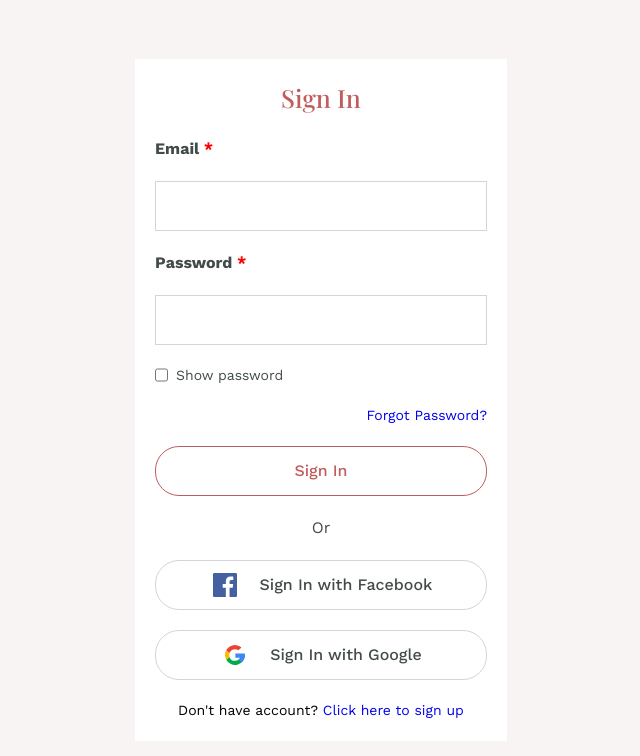
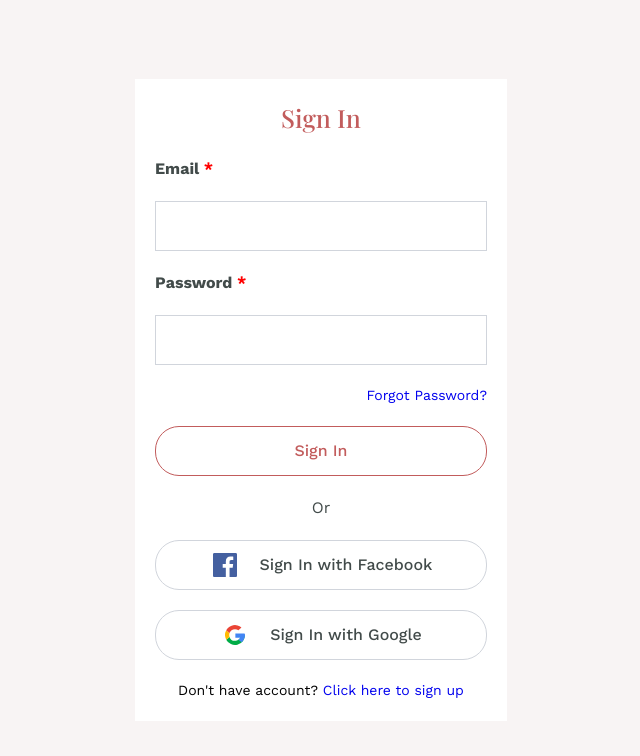
Before and after one commit to Vinzecta/Web-Project, a Next.js app in the folder next-web/: page /registeration in a window 1280 px wide. Shown: the top 756 px of the page, without its empty margins (319-959 px from the left). Built offline with nearby package versions, Linux system fonts and the light colour scheme.

Commit message:
Add show password feature in sign in section

```diff
--- a/next-web/next.config.mjs
+++ b/next-web/next.config.mjs
@@ -1,4 +1,14 @@
 /** @type {import('next').NextConfig} */
-const nextConfig = {};
+const nextConfig = {
+  async redirects() {
+    return [
+      {
+        source: "/",            // Đường dẫn gốc
+        destination: "/home",   // Trang sẽ chuyển đến
+        permanent: true         // 301 Redirect (tốt cho SEO)
+      },
+    ];
+  },
+};
 
 export default nextConfig;
--- a/next-web/src/app/Menu/Menu.jsx
+++ b/next-web/src/app/Menu/Menu.jsx
@@ -19,7 +19,7 @@ import { motion, AnimatePresence } from 'framer-motion';
 const workSans = Work_Sans({
   subsets: ["latin"],
   weight: ["400", "500", "600", "700"],
-  variable: "--font-work-sans",
+  className: "--font-work-sans",
 });
 
 export default function MenuBar({onClose, menuStatus}) {
--- a/next-web/src/app/page.jsx
+++ /dev/null
@@ -1,38 +0,0 @@
-import Header from "./header/Header"
-import Footer from "./footer/Footer"
-import Banner from "./banner/Banner"
-import Image from "../../public/image-1.jpg"
-import Introduction from "./home/Introduction"
-import Category from "./home/Category"
-import Popular from "./home/Popular"
-import Review from "./home/Review"
-import Hero from "./hero/Hero"
-import "./home/Homepage.css"
-import Link from "next/link"
-
-function Homepage() {
-    const welcome = "WELCOME TO CERAMIC SHOP";
-    const title = "Elevate Your Space with Ceramic Elegance";
-    const content = "Starting from just $149.00";
-    const button = "SHOP NOW!";
-    return (
-        <>
-            <Header/>
-            <Banner welcome={welcome}
-                    title={title}
-                    content={content}
-                    image={Image}
-                    button={button}
-                    navigation="/shop" />
-            <Introduction/>
-            <Category/>
-            <Popular sub_title="MOST POPULAR" title="Discover the Latest Additions at Your Top Choice Flower Shop"/>
-            <Popular sub_title="TRENDING NOW" title="Minimalist Ceramic Designs" />
-            <Review/>
-            <Hero/>
-            <Footer/>
-        </>
-    );
-}
-
-export default Homepage;
--- a/next-web/src/app/registeration/SignIn.jsx
+++ b/next-web/src/app/registeration/SignIn.jsx
@@ -10,6 +10,8 @@ import Error from "../error message/Error";
 import { AnimatePresence } from "framer-motion";
 import CircularProgress from '@mui/material/CircularProgress';
 import { useRouter } from "next/navigation";
+import VisibilityOutlinedIcon from '@mui/icons-material/VisibilityOutlined';
+import VisibilityOffOutlinedIcon from '@mui/icons-material/VisibilityOffOutlined';
 
 const workSans = Work_Sans({
   subsets: ["latin"],
@@ -27,6 +29,7 @@ function SignIn() {
     const button = useRef(null);
     const loadingSpinner = useRef(null);
     const router = useRouter();
+    const [type, setType] = useState({password: formData.password.length > 0})
 
     useEffect(() => {
         if (required.email !== "" && formData.email !== "") {
@@ -37,6 +40,10 @@ function SignIn() {
             setRequired(prev => ({ ...prev, password: "" }))
         }
     }, [formData]);
+
+    useEffect(() => {
+        setType({password: formData.password.length > 0});
+    }, [formData.password]);
 
     const handleSubmit = async (e) => {
         e.preventDefault();
@@ -68,7 +75,7 @@ function SignIn() {
             const data = await res.json();
             if (data.success) {
                 const timeout = setTimeout(() => {
-                    // router.push("/home");
+                    router.push("/home");
                     setSubmitData(false);
                 }, 2000)
             } else {
@@ -111,11 +118,16 @@ function SignIn() {
                 </AnimatePresence>
             </div>
 
-            <input onInput={(e) => setFormData({...formData, password: e.target.value})} type={showPassword ? "text" : "password"} className={`bg-[white] h-[50px] p-3 border border-gray-300 border-opacity-50 w-[100%] ${workSans.className} font-normal text-[#424b4a]`}/>
+            <div>
+                <input type={showPassword.password ? "text" : "password"} onInput={(e) => setFormData({...formData, password: e.target.value})} name="password" className={`bg-[white] h-[50px] p-3 pr-10 border border-gray-300 border-opacity-50 w-[100%] ${workSans.className} text-[#424b4a] font-normal`} />
 
-            <div className="flex gap-2">
-                <input type="checkbox" onClick={() => setShowPassword(prev => !prev)} />
-                <p className={`text-sm ${workSans.className} font-normal text-[#424b4a]`}>Show password</p>
+                {
+                    type.password ?
+                    showPassword.password ?
+                    <VisibilityOutlinedIcon onClick={() => setShowPassword((prev) => ({...prev, password: !prev.password}))} className="absolute translate-y-[55%] left-[61%] cursor-pointer" sx={{color: "#999999", fontWeight: "light"}} /> :
+                    <VisibilityOffOutlinedIcon onClick={() => setShowPassword((prev) => ({...prev, password: !prev.password}))} className="absolute translate-y-[55%] left-[61%] cursor-pointer" sx={{color: "#999999", fontWeight: "light"}} /> :
+                    undefined
+                }
             </div>
 
             <Link href="/registeration/forgot" className={`text-[14px] text-[#0000EE] ${workSans.className} font-normal hover:underline text-right`}>Forgot Password?</Link>
```
